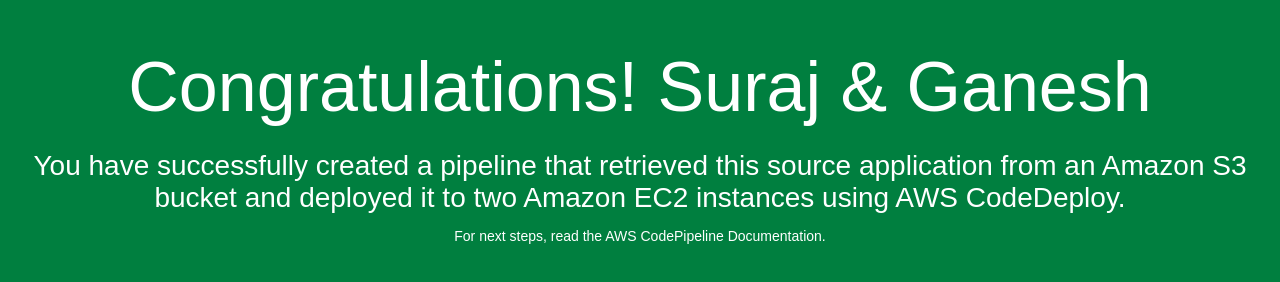
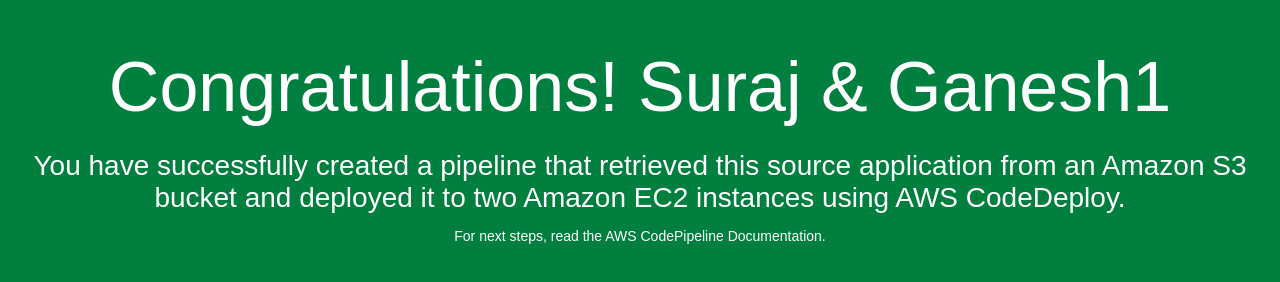
Before and after one commit to legend6664/cicd, a plain HTML site: page index.html in a window 1280 px wide. Drawn offline with Linux system fonts and the light colour scheme.

Commit message:
Update index.html

```diff
--- a/index.html
+++ b/index.html
@@ -26,7 +26,7 @@
 </head>
 <body>
   <div align="center">
-    <h1>Congratulations! Suraj & Ganesh</h1>
+    <h1>Congratulations! Suraj & Ganesh1</h1>
     <h2>You have successfully created a pipeline that retrieved this source application from an Amazon S3 bucket and deployed it
 	to two Amazon EC2 instances using AWS CodeDeploy.</h2>
     <p>For next steps, read the AWS CodePipeline Documentation.</p>
```
